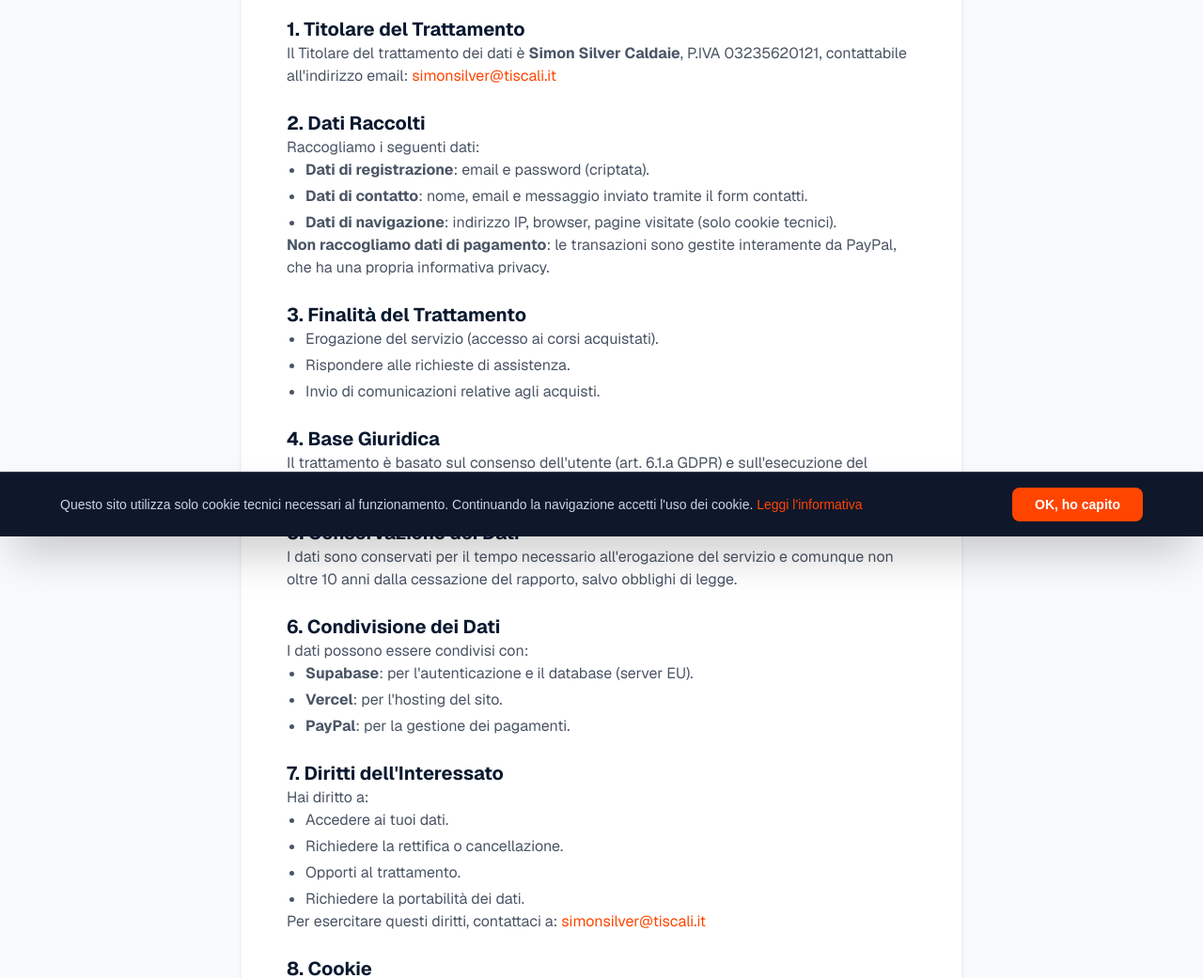
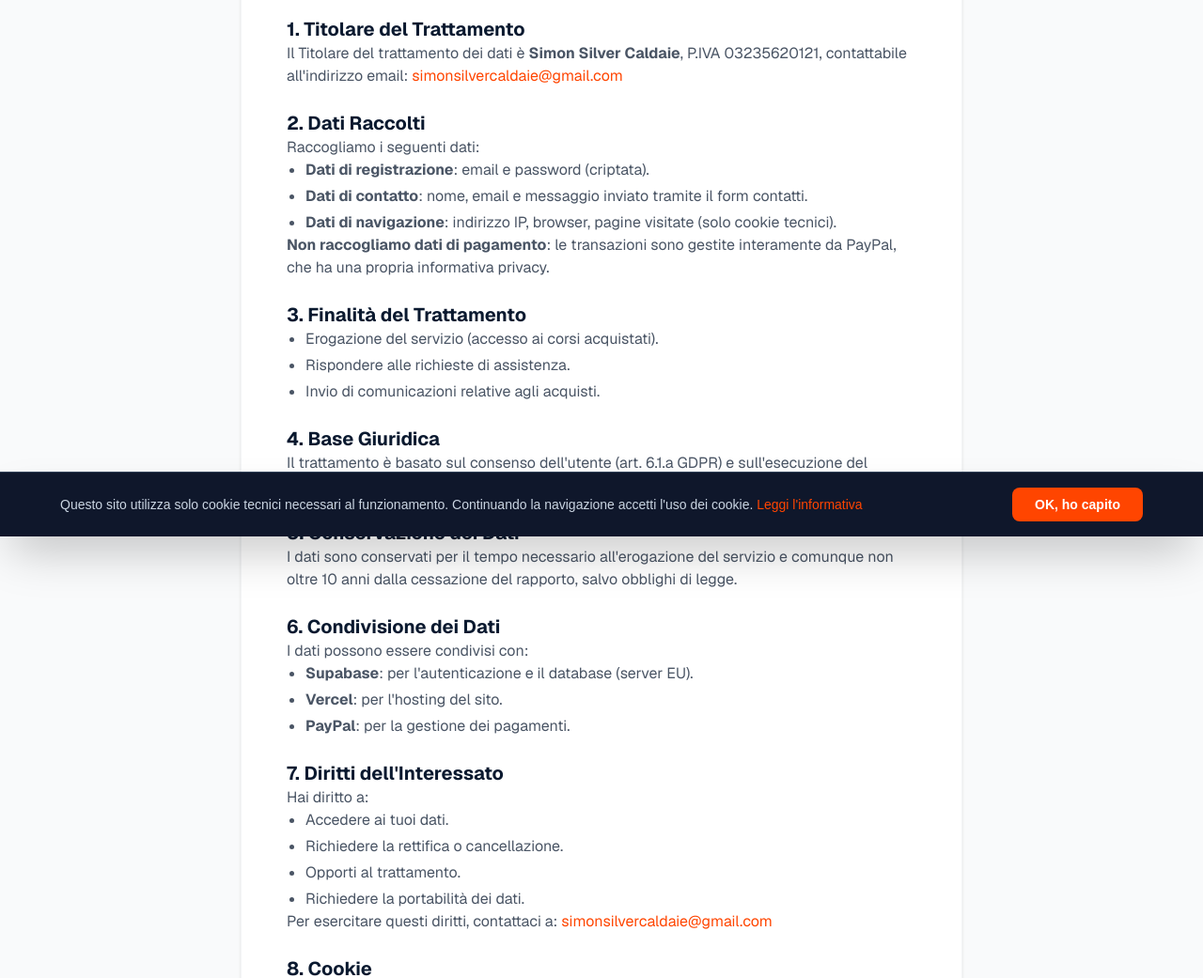
Before and after one commit to simonsilvercaldaie/sito-caldaie, a Next.js app: page /privacy in a window 1280 px wide. Shown: the part 229-1270 px from the top of the page at 94% size. Built offline with nearby package versions, Linux system fonts and the light colour scheme.

Commit message:
Replace Plausible with Google Analytics 4, update email to gmail, add skeleton components

```diff
--- a/app/contatti/page.tsx
+++ b/app/contatti/page.tsx
@@ -217,8 +217,8 @@ export default function ContactsPage() {
                                         </div>
                                         <div>
                                             <p className="text-sm text-gray-300 mb-1">Email Diretta</p>
-                                            <a href="mailto:simonsilver@tiscali.it" className="font-bold hover:text-accent transition-colors">
-                                                simonsilver@tiscali.it
+                                            <a href="mailto:simonsilvercaldaie@gmail.com" className="font-bold hover:text-accent transition-colors">
+                                                simonsilvercaldaie@gmail.com
                                             </a>
                                         </div>
                                     </div>
--- a/app/layout.tsx
+++ b/app/layout.tsx
@@ -96,8 +96,18 @@ export default function RootLayout({
   return (
     <html lang="it">
       <head>
-        {/* Plausible Analytics - Privacy-friendly */}
-        <script defer data-domain="simonsilvercaldaie.it" src="https://plausible.io/js/script.js"></script>
+        {/* Google Analytics 4 - TODO: Replace G-XXXXXXXXXX with your Measurement ID from analytics.google.com */}
+        <script async src="https://www.googletagmanager.com/gtag/js?id=G-XXXXXXXXXX"></script>
+        <script
+          dangerouslySetInnerHTML={{
+            __html: `
+              window.dataLayer = window.dataLayer || [];
+              function gtag(){dataLayer.push(arguments);}
+              gtag('js', new Date());
+              gtag('config', 'G-XXXXXXXXXX');
+            `,
+          }}
+        />
 
         {/* JSON-LD Structured Data for Organization */}
         <script
--- a/app/licenze/page.tsx
+++ b/app/licenze/page.tsx
@@ -142,7 +142,7 @@ export default function LicenzePage() {
                                 </li>
                             </ul>
                             <a
-                                href="mailto:simonsilver@tiscali.it?subject=Richiesta%20Licenza%20Formatore"
+                                href="mailto:simonsilvercaldaie@gmail.com?subject=Richiesta%20Licenza%20Formatore"
                                 className="w-full py-3 bg-accent text-white font-bold rounded-xl hover:bg-accent/90 transition-colors flex items-center justify-center gap-2"
                             >
                                 <Mail className="w-4 h-4" />
@@ -214,7 +214,7 @@ export default function LicenzePage() {
                             Contattaci per ricevere un preventivo personalizzato per le licenze Team, Azienda o Formatore.
                         </p>
                         <a
-                            href="mailto:simonsilver@tiscali.it?subject=Richiesta%20Licenza%20Aziendale"
+                            href="mailto:simonsilvercaldaie@gmail.com?subject=Richiesta%20Licenza%20Aziendale"
                             className="inline-flex items-center gap-2 bg-white text-primary font-bold px-6 py-3 rounded-xl hover:bg-gray-100 transition-colors"
                         >
                             <Mail className="w-5 h-5" />
--- a/app/not-found.tsx
+++ b/app/not-found.tsx
@@ -45,8 +45,8 @@ export default function NotFound() {
 
                 <p className="mt-12 text-slate-500 text-sm">
                     Se pensi ci sia un errore, contattaci a{' '}
-                    <a href="mailto:simonsilver@tiscali.it" className="text-accent hover:underline">
-                        simonsilver@tiscali.it
+                    <a href="mailto:simonsilvercaldaie@gmail.com" className="text-accent hover:underline">
+                        simonsilvercaldaie@gmail.com
                     </a>
                 </p>
             </div>
--- a/app/privacy/page.tsx
+++ b/app/privacy/page.tsx
@@ -18,8 +18,8 @@ export default function PrivacyPage() {
                             <p>
                                 Il Titolare del trattamento dei dati è <strong>Simon Silver Caldaie</strong>,
                                 P.IVA 03235620121, contattabile all'indirizzo email: {' '}
-                                <a href="mailto:simonsilver@tiscali.it" className="text-accent hover:underline">
-                                    simonsilver@tiscali.it
+                                <a href="mailto:simonsilvercaldaie@gmail.com" className="text-accent hover:underline">
+                                    simonsilvercaldaie@gmail.com
                                 </a>
                             </p>
                         </section>
@@ -84,8 +84,8 @@ export default function PrivacyPage() {
                             </ul>
                             <p>
                                 Per esercitare questi diritti, contattaci a: {' '}
-                                <a href="mailto:simonsilver@tiscali.it" className="text-accent hover:underline">
-                                    simonsilver@tiscali.it
+                                <a href="mailto:simonsilvercaldaie@gmail.com" className="text-accent hover:underline">
+                                    simonsilvercaldaie@gmail.com
                                 </a>
                             </p>
                         </section>
--- a/app/termini/page.tsx
+++ b/app/termini/page.tsx
@@ -61,8 +61,8 @@ export default function TerminiPage() {
                             <h2 className="text-xl font-bold text-primary">5. Contatti</h2>
                             <p>
                                 Per qualsiasi domanda puoi contattarci all'indirizzo email:{' '}
-                                <a href="mailto:simonsilver@tiscali.it" className="text-accent hover:underline">
-                                    simonsilver@tiscali.it
+                                <a href="mailto:simonsilvercaldaie@gmail.com" className="text-accent hover:underline">
+                                    simonsilvercaldaie@gmail.com
                                 </a>
                             </p>
                         </section>
--- /dev/null
+++ b/components/Skeletons.tsx
@@ -0,0 +1,74 @@
+// Loading Skeleton Components for better UX during page loads
+
+export function CardSkeleton() {
+    return (
+        <div className="bg-white rounded-2xl overflow-hidden shadow-sm border border-gray-100 animate-pulse">
+            <div className="aspect-video bg-gray-200" />
+            <div className="p-5 space-y-3">
+                <div className="h-5 bg-gray-200 rounded w-3/4" />
+                <div className="h-4 bg-gray-200 rounded w-full" />
+                <div className="h-4 bg-gray-200 rounded w-2/3" />
+            </div>
+        </div>
+    )
+}
+
+export function CourseCardSkeleton() {
+    return (
+        <div className="bg-white rounded-2xl overflow-hidden shadow-sm border border-gray-100 animate-pulse">
+            <div className="aspect-video bg-gray-200" />
+            <div className="p-5 space-y-3">
+                <div className="h-6 bg-gray-200 rounded w-4/5" />
+                <div className="h-4 bg-gray-200 rounded w-full" />
+                <div className="h-4 bg-gray-200 rounded w-3/4" />
+                <div className="pt-4 mt-4 border-t border-gray-50 flex items-center justify-between">
+                    <div className="h-4 bg-gray-200 rounded w-24" />
+                    <div className="w-8 h-8 rounded-full bg-gray-200" />
+                </div>
+            </div>
+        </div>
+    )
+}
+
+export function VideoPlayerSkeleton() {
+    return (
+        <div className="aspect-video bg-gray-900 rounded-2xl animate-pulse flex items-center justify-center">
+            <div className="w-16 h-16 rounded-full bg-gray-700" />
+        </div>
+    )
+}
+
+export function TextSkeleton({ lines = 3 }: { lines?: number }) {
+    return (
+        <div className="space-y-2 animate-pulse">
+            {Array.from({ length: lines }).map((_, i) => (
+                <div
+                    key={i}
+                    className={`h-4 bg-gray-200 rounded ${i === lines - 1 ? 'w-2/3' : 'w-full'}`}
+                />
+            ))}
+        </div>
+    )
+}
+
+export function ProfileSkeleton() {
+    return (
+        <div className="flex items-center gap-4 animate-pulse">
+            <div className="w-12 h-12 rounded-full bg-gray-200" />
+            <div className="space-y-2">
+                <div className="h-4 bg-gray-200 rounded w-32" />
+                <div className="h-3 bg-gray-200 rounded w-24" />
+            </div>
+        </div>
+    )
+}
+
+export function CatalogSkeleton() {
+    return (
+        <div className="grid md:grid-cols-2 lg:grid-cols-3 gap-8">
+            {Array.from({ length: 6 }).map((_, i) => (
+                <CourseCardSkeleton key={i} />
+            ))}
+        </div>
+    )
+}
```
